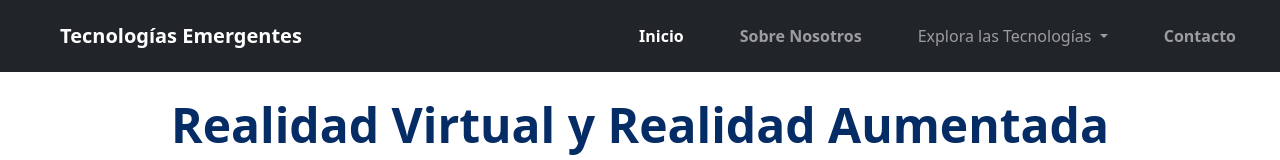
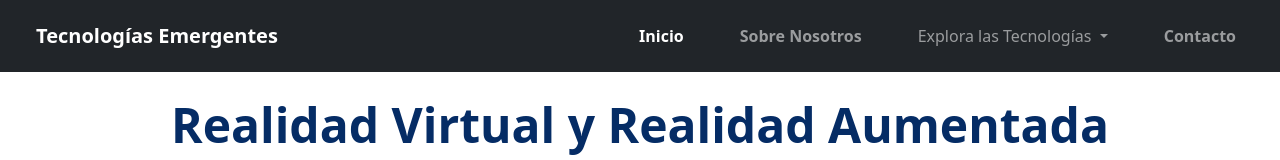
Before and after one commit to MarianQC/tecnologias-emergentes-bootstrap, a plain HTML site: page RealidadVR_AR.html in a window 1280 px wide. Shown: the top 160 px of the page. Drawn offline with nearby package versions, Linux system fonts and the light colour scheme.

Commit message:
Update RealidadVR_AR.html

```diff
--- a/RealidadVR_AR.html
+++ b/RealidadVR_AR.html
@@ -13,7 +13,7 @@
 <body>
     <nav class="navbar navbar-expand-md navbar-dark bg-dark py-3 fixed-top">
         <div class="container-fluid">
-            <a class="navbar-brand ms-5 fw-bold" href="#">Tecnologías Emergentes</a>
+            <a class="navbar-brand ms-4 fw-bold" href="#">Tecnologías Emergentes</a>
             <button class="navbar-toggler" type="button" data-bs-toggle="collapse" data-bs-target="#menuDesplegable"
                 aria-controls="navbarSupportedContent" aria-expanded="false" aria-label="Toggle navigation">
                 <span class="navbar-toggler-icon"></span>
@@ -394,4 +394,5 @@
 </body>
 <script src="https://cdn.jsdelivr.net/npm/bootstrap@5.3.3/dist/js/bootstrap.bundle.min.js"></script>
 
+
 </html>
```
